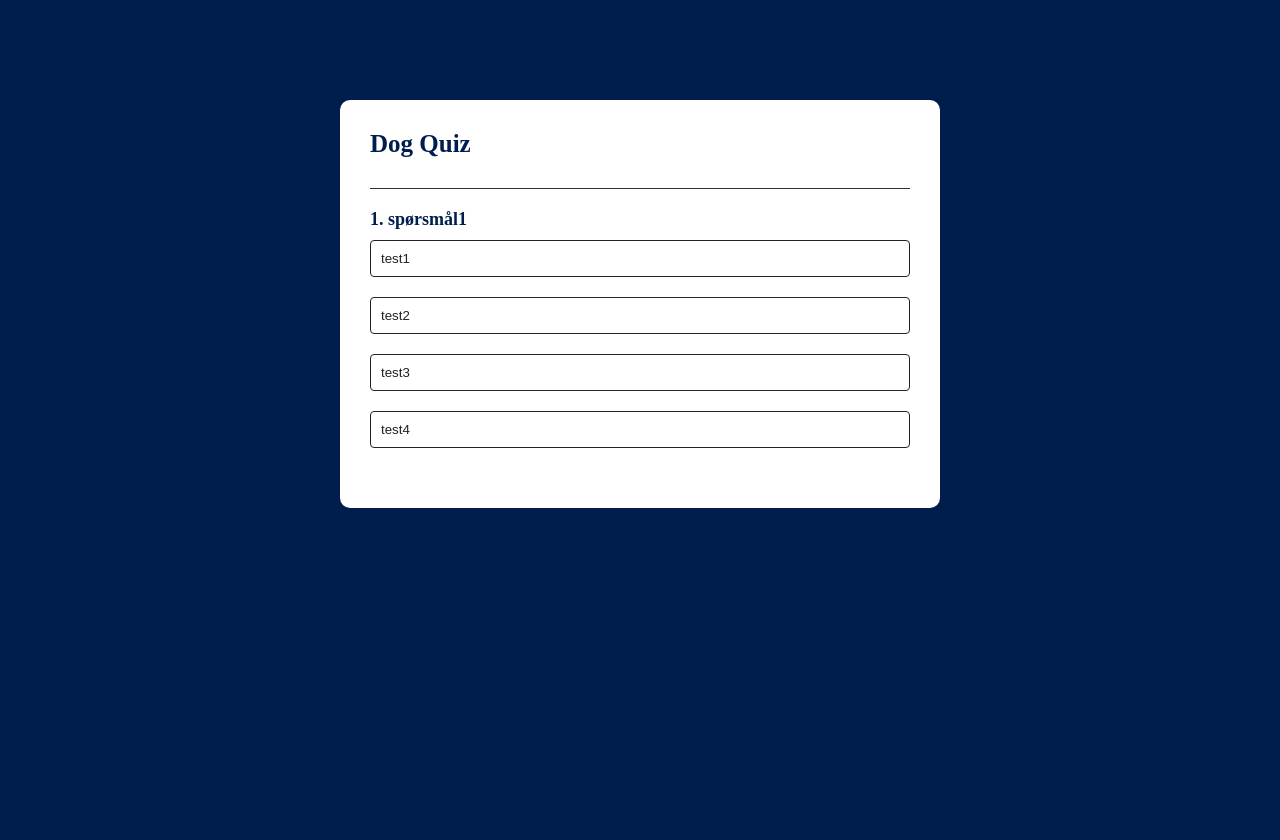
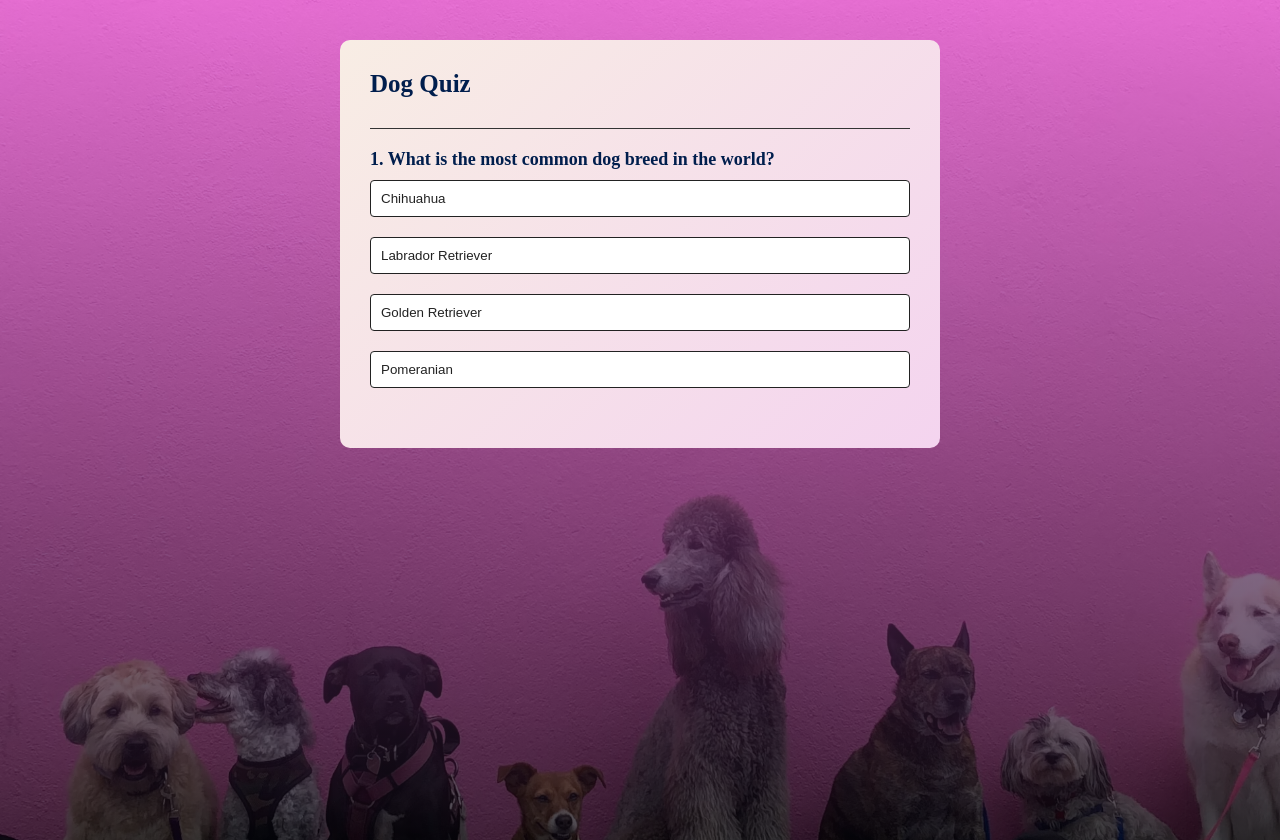
Before and after one commit to ekl0225/quiz, a plain HTML site: page index.html in a window 1280 px wide. Before the commit the page ends 800 px from the top, so only its background shows below. Drawn offline with Linux system fonts and the light colour scheme.

Commit message:
finished product

```diff
--- a/script.js
+++ b/script.js
@@ -1,39 +1,39 @@
 const questions = [
   {
-    question: "spørsmål1",
+    question: "What is the most common dog breed in the world?",
     answers: [
-      { text: "test1", correct: false },
-      { text: "test2", correct: true },
-      { text: "test3", correct: false },
-      { text: "test4", correct: false },
+      { text: "Chihuahua", correct: false },
+      { text: "Labrador Retriever", correct: true },
+      { text: "Golden Retriever", correct: false },
+      { text: "Pomeranian", correct: false },
     ],
   },
 
   {
-    question: "spørsmål2",
+    question: "What is a common health issue for Chihuahuas?",
     answers: [
-      { text: "test1", correct: true },
-      { text: "test2", correct: false },
-      { text: "test3", correct: false },
-      { text: "test4", correct: false },
+      { text: "Heart problems", correct: true },
+      { text: "Joint problems", correct: false },
+      { text: "Allergies", correct: false },
+      { text: "Stomach issues", correct: false },
     ],
   },
   {
-    question: "spørsmål3",
+    question: "What is the primary function of a dog's tail?",
     answers: [
-      { text: "test1", correct: false },
-      { text: "test2", correct: true },
-      { text: "test3", correct: false },
-      { text: "test4", correct: false },
+      { text: "To help balance while running", correct: false },
+      { text: "To communicate with other dogs and animals", correct: true },
+      { text: "To keep the dog warm", correct: false },
+      { text: "To store extra energy", correct: false },
     ],
   },
   {
-    question: "spørsmål4",
+    question: "Which of the following is a hypoallergenic dog breed?",
     answers: [
-      { text: "test1", correct: false },
-      { text: "test2", correct: false },
-      { text: "test3", correct: true },
-      { text: "test4", correct: false },
+      { text: "Chihuahua", correct: false },
+      { text: "Dalmatian", correct: false },
+      { text: "Poodle", correct: true },
+      { text: "Beagle", correct: false },
     ],
   },
 ];
@@ -48,7 +48,7 @@ let score = 0;
 function startQuiz() {
   currentQuestionIndex = 0;
   score = 0;
-  nextButton.innerHTML = "Next";
+  nextButton.textContent = "Next";
   showQuestion();
 }
 
@@ -56,11 +56,11 @@ function showQuestion() {
   resetState();
   let currentQuestion = questions[currentQuestionIndex];
   let questionNo = currentQuestionIndex + 1;
-  questionElement.innerHTML = questionNo + ". " + currentQuestion.question;
+  questionElement.textContent = questionNo + ". " + currentQuestion.question;
 
   currentQuestion.answers.forEach((answer) => {
     const button = document.createElement("button");
-    button.innerHTML = answer.text;
+    button.textContent = answer.text;
     button.classList.add("btn");
     answerButtons.appendChild(button);
     if (answer.correct) {
@@ -97,8 +97,8 @@ function selectAnswer(e) {
 
 function showScore() {
   resetState();
-  questionElement.innerHTML = "You scored ${score} out of ${questions.length}!";
-  nextButton.innerHTML = "Play Again";
+  questionElement.textContent = `You scored ${score} out of ${questions.length}!`;
+  nextButton.textContent = "Play Again";
   nextButton.style.display = "block";
 }
 
--- a/style.css
+++ b/style.css
@@ -4,13 +4,22 @@
   box-sizing: border-box;
 }
 body {
-  background: #001e4d;
+  min-height: 100vh;
+  width: 100%;
+  background-image: linear-gradient(
+      rgba(222, 102, 212, 0.7),
+      rgba(4, 5, 11, 0.7)
+    ),
+    url(images/dogs.avif);
+  background-position: center;
+  background-size: cover;
+  position: relative;
 }
 .app {
-  background: #fff;
+  background: linear-gradient(135deg, #f8ede4, #f4d4ef);
   width: 90%;
   max-width: 600px;
-  margin: 100px auto 0;
+  margin: 40px auto 0;
   border-radius: 10px;
   padding: 30px;
 }
```
Also changed, not shown: images/dogs.avif (added).
